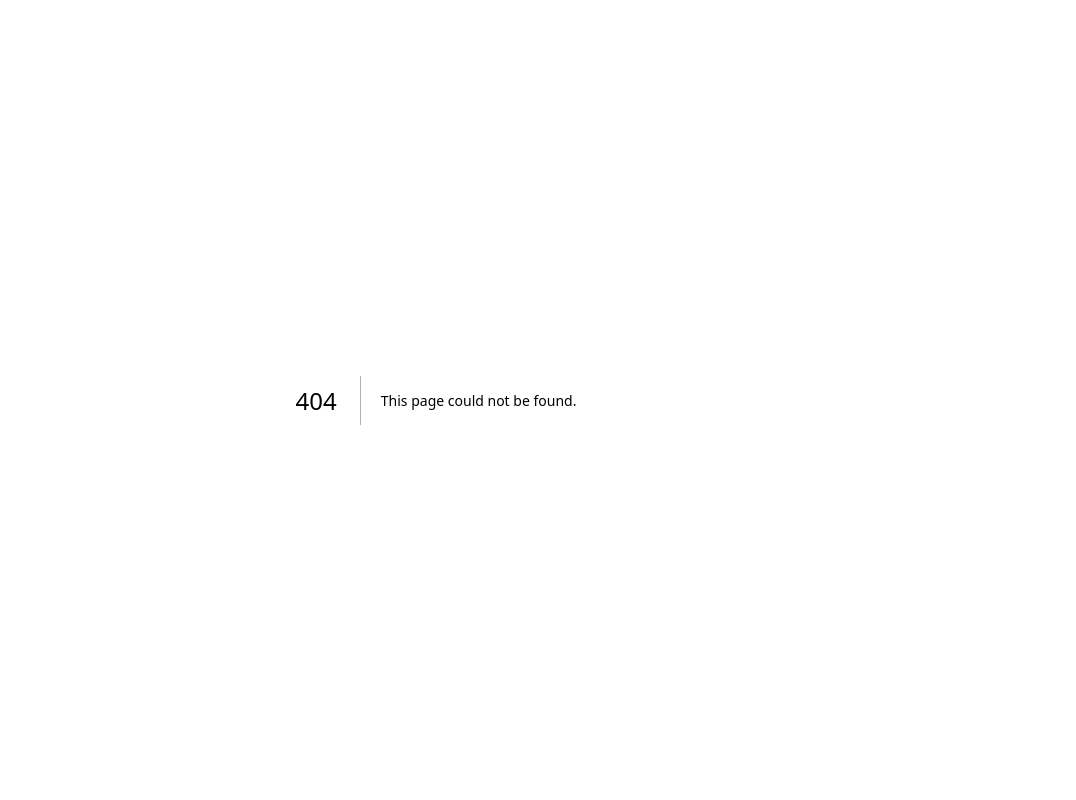
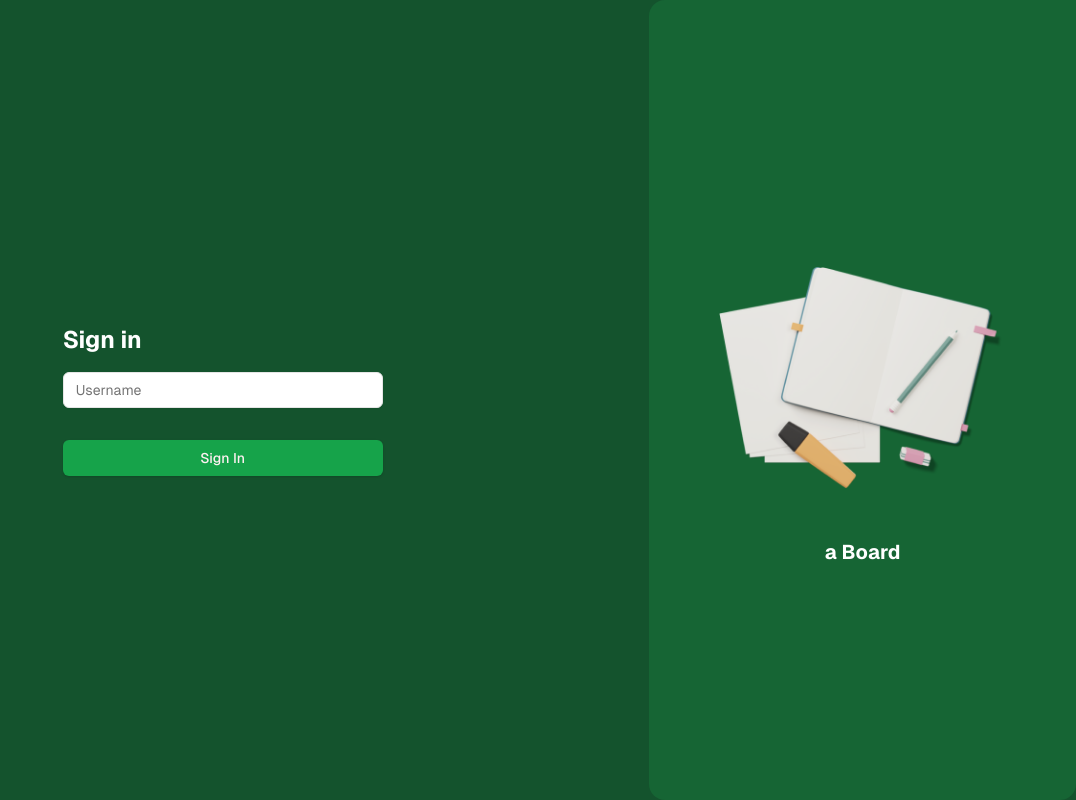
Before and after one commit to samurun/a-board-frontend, a Next.js app: page /sign-in in a window 1280 px wide. Before the commit this address had no page. Shown: the whole page, without its empty margins (204-1280 px from the left). Built offline with nearby package versions, Linux system fonts and the light colour scheme.

Commit message:
Creating sign in screen

```diff
--- a/package.json
+++ b/package.json
@@ -9,7 +9,9 @@
     "lint": "next lint"
   },
   "dependencies": {
+    "@hookform/resolvers": "^3.9.0",
     "@radix-ui/react-icons": "^1.3.0",
+    "@radix-ui/react-label": "^2.1.0",
     "@radix-ui/react-slot": "^1.1.0",
     "class-variance-authority": "^0.7.0",
     "clsx": "^2.1.1",
@@ -17,8 +19,10 @@
     "next": "14.2.16",
     "react": "^18",
     "react-dom": "^18",
+    "react-hook-form": "^7.53.1",
     "tailwind-merge": "^2.5.4",
-    "tailwindcss-animate": "^1.0.7"
+    "tailwindcss-animate": "^1.0.7",
+    "zod": "^3.23.8"
   },
   "devDependencies": {
     "@types/node": "^20",
--- /dev/null
+++ b/src/app/(auth)/sign-in/page.tsx
@@ -0,0 +1,25 @@
+import SignInCard from '@/components/sign-in-card';
+import Image from 'next/image';
+
+export default function SignIn() {
+  return (
+    <main className='flex flex-col-reverse lg:flex-row h-svh text-white bg-green-900'>
+      <div className='flex-grow flex items-center justify-center p-4'>
+        <div className='w-full max-w-80 space-y-4'>
+          <h1 className='text-2xl font-bold'>Sign in</h1>
+          <SignInCard />
+        </div>
+      </div>
+      <div className='basis-1/3 bg-green-800 rounded-b-2xl lg:rounded-l-2xl p-4 flex flex-col items-center justify-center gap-4'>
+        <Image
+          width={300}
+          height={300}
+          src='/assets/logo.png'
+          alt='a Board'
+          className='size-32 md:size-72 object-contain'
+        />
+        <h2 className='text-xl font-bold'>a Board</h2>
+      </div>
+    </main>
+  );
+}
--- /dev/null
+++ b/src/components/sign-in-card.tsx
@@ -0,0 +1,50 @@
+'use client';
+import { useForm } from 'react-hook-form';
+import { Form, FormControl, FormField, FormItem, FormMessage } from './ui/form';
+import { zodResolver } from '@hookform/resolvers/zod';
+import { Input } from './ui/input';
+import { Button } from './ui/button';
+import { signInSchema, SignInSchemaType } from '@/schema/index.t';
+
+export default function SignInCard() {
+  // 1. Define your form.
+  const form = useForm<SignInSchemaType>({
+    resolver: zodResolver(signInSchema),
+    defaultValues: {
+      username: '',
+    },
+  });
+
+  // 2. Define a submit handler.
+  function onSubmit(values: SignInSchemaType) {
+    // Do something with the form values.
+    // ✅ This will be type-safe and validated.
+
+    console.log(values);
+  }
+  return (
+    <Form {...form}>
+      <form onSubmit={form.handleSubmit(onSubmit)} className='space-y-8'>
+        <FormField
+          control={form.control}
+          name='username'
+          render={({ field }) => (
+            <FormItem>
+              <FormControl>
+                <Input
+                  className='bg-white text-black'
+                  placeholder='Username'
+                  {...field}
+                />
+              </FormControl>
+              <FormMessage />
+            </FormItem>
+          )}
+        />
+        <Button type='submit' className='w-full'>
+          Sign In
+        </Button>
+      </form>
+    </Form>
+  );
+}
--- /dev/null
+++ b/src/components/ui/form.tsx
@@ -0,0 +1,178 @@
+"use client"
+
+import * as React from "react"
+import * as LabelPrimitive from "@radix-ui/react-label"
+import { Slot } from "@radix-ui/react-slot"
+import {
+  Controller,
+  ControllerProps,
+  FieldPath,
+  FieldValues,
+  FormProvider,
+  useFormContext,
+} from "react-hook-form"
+
+import { cn } from "@/lib/utils"
+import { Label } from "@/components/ui/label"
+
+const Form = FormProvider
+
+type FormFieldContextValue<
+  TFieldValues extends FieldValues = FieldValues,
+  TName extends FieldPath<TFieldValues> = FieldPath<TFieldValues>
+> = {
+  name: TName
+}
+
+const FormFieldContext = React.createContext<FormFieldContextValue>(
+  {} as FormFieldContextValue
+)
+
+const FormField = <
+  TFieldValues extends FieldValues = FieldValues,
+  TName extends FieldPath<TFieldValues> = FieldPath<TFieldValues>
+>({
+  ...props
+}: ControllerProps<TFieldValues, TName>) => {
+  return (
+    <FormFieldContext.Provider value={{ name: props.name }}>
+      <Controller {...props} />
+    </FormFieldContext.Provider>
+  )
+}
+
+const useFormField = () => {
+  const fieldContext = React.useContext(FormFieldContext)
+  const itemContext = React.useContext(FormItemContext)
+  const { getFieldState, formState } = useFormContext()
+
+  const fieldState = getFieldState(fieldContext.name, formState)
+
+  if (!fieldContext) {
+    throw new Error("useFormField should be used within <FormField>")
+  }
+
+  const { id } = itemContext
+
+  return {
+    id,
+    name: fieldContext.name,
+    formItemId: `${id}-form-item`,
+    formDescriptionId: `${id}-form-item-description`,
+    formMessageId: `${id}-form-item-message`,
+    ...fieldState,
+  }
+}
+
+type FormItemContextValue = {
+  id: string
+}
+
+const FormItemContext = React.createContext<FormItemContextValue>(
+  {} as FormItemContextValue
+)
+
+const FormItem = React.forwardRef<
+  HTMLDivElement,
+  React.HTMLAttributes<HTMLDivElement>
+>(({ className, ...props }, ref) => {
+  const id = React.useId()
+
+  return (
+    <FormItemContext.Provider value={{ id }}>
+      <div ref={ref} className={cn("space-y-2", className)} {...props} />
+    </FormItemContext.Provider>
+  )
+})
+FormItem.displayName = "FormItem"
+
+const FormLabel = React.forwardRef<
+  React.ElementRef<typeof LabelPrimitive.Root>,
+  React.ComponentPropsWithoutRef<typeof LabelPrimitive.Root>
+>(({ className, ...props }, ref) => {
+  const { error, formItemId } = useFormField()
+
+  return (
+    <Label
+      ref={ref}
+      className={cn(error && "text-destructive", className)}
+      htmlFor={formItemId}
+      {...props}
+    />
+  )
+})
+FormLabel.displayName = "FormLabel"
+
+const FormControl = React.forwardRef<
+  React.ElementRef<typeof Slot>,
+  React.ComponentPropsWithoutRef<typeof Slot>
+>(({ ...props }, ref) => {
+  const { error, formItemId, formDescriptionId, formMessageId } = useFormField()
+
+  return (
+    <Slot
+      ref={ref}
+      id={formItemId}
+      aria-describedby={
+        !error
+          ? `${formDescriptionId}`
+          : `${formDescriptionId} ${formMessageId}`
+      }
+      aria-invalid={!!error}
+      {...props}
+    />
+  )
+})
+FormControl.displayName = "FormControl"
+
+const FormDescription = React.forwardRef<
+  HTMLParagraphElement,
+  React.HTMLAttributes<HTMLParagraphElement>
+>(({ className, ...props }, ref) => {
+  const { formDescriptionId } = useFormField()
+
+  return (
+    <p
+      ref={ref}
+      id={formDescriptionId}
+      className={cn("text-[0.8rem] text-muted-foreground", className)}
+      {...props}
+    />
+  )
+})
+FormDescription.displayName = "FormDescription"
+
+const FormMessage = React.forwardRef<
+  HTMLParagraphElement,
+  React.HTMLAttributes<HTMLParagraphElement>
+>(({ className, children, ...props }, ref) => {
+  const { error, formMessageId } = useFormField()
+  const body = error ? String(error?.message) : children
+
+  if (!body) {
+    return null
+  }
+
+  return (
+    <p
+      ref={ref}
+      id={formMessageId}
+      className={cn("text-[0.8rem] font-medium text-destructive", className)}
+      {...props}
+    >
+      {body}
+    </p>
+  )
+})
+FormMessage.displayName = "FormMessage"
+
+export {
+  useFormField,
+  Form,
+  FormItem,
+  FormLabel,
+  FormControl,
+  FormDescription,
+  FormMessage,
+  FormField,
+}
--- /dev/null
+++ b/src/components/ui/input.tsx
@@ -0,0 +1,25 @@
+import * as React from "react"
+
+import { cn } from "@/lib/utils"
+
+export interface InputProps
+  extends React.InputHTMLAttributes<HTMLInputElement> {}
+
+const Input = React.forwardRef<HTMLInputElement, InputProps>(
+  ({ className, type, ...props }, ref) => {
+    return (
+      <input
+        type={type}
+        className={cn(
+          "flex h-9 w-full rounded-md border border-input bg-transparent px-3 py-1 text-sm shadow-sm transition-colors file:border-0 file:bg-transparent file:text-sm file:font-medium file:text-foreground placeholder:text-muted-foreground focus-visible:outline-none focus-visible:ring-1 focus-visible:ring-ring disabled:cursor-not-allowed disabled:opacity-50",
+          className
+        )}
+        ref={ref}
+        {...props}
+      />
+    )
+  }
+)
+Input.displayName = "Input"
+
+export { Input }
--- /dev/null
+++ b/src/components/ui/label.tsx
@@ -0,0 +1,26 @@
+"use client"
+
+import * as React from "react"
+import * as LabelPrimitive from "@radix-ui/react-label"
+import { cva, type VariantProps } from "class-variance-authority"
+
+import { cn } from "@/lib/utils"
+
+const labelVariants = cva(
+  "text-sm font-medium leading-none peer-disabled:cursor-not-allowed peer-disabled:opacity-70"
+)
+
+const Label = React.forwardRef<
+  React.ElementRef<typeof LabelPrimitive.Root>,
+  React.ComponentPropsWithoutRef<typeof LabelPrimitive.Root> &
+    VariantProps<typeof labelVariants>
+>(({ className, ...props }, ref) => (
+  <LabelPrimitive.Root
+    ref={ref}
+    className={cn(labelVariants(), className)}
+    {...props}
+  />
+))
+Label.displayName = LabelPrimitive.Root.displayName
+
+export { Label }
--- /dev/null
+++ b/src/schema/index.t.ts
@@ -0,0 +1,9 @@
+import { z } from 'zod';
+
+export const signInSchema = z.object({
+  username: z.string().min(2, {
+    message: 'Username must be at least 2 characters.',
+  }),
+});
+
+export type SignInSchemaType = z.infer<typeof signInSchema>;
```
Also changed, not shown: public/assets/logo.png (added), 1 other file (tests, documents, lock files or other folders).
